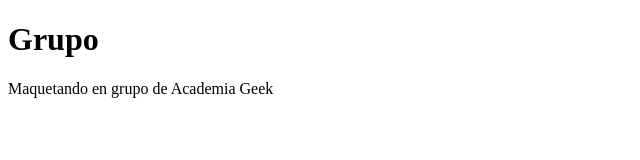
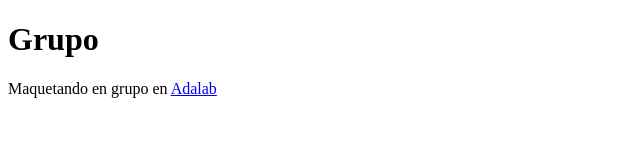
Before and after one commit to lauraflorez520/Hola2, a plain HTML site: page index.html in a window 1280 px wide. Shown: the whole page, without its empty margins (0-640 px from the left). Drawn offline with Linux system fonts and the light colour scheme.

Commit message:
Ancla de footer

```diff
--- a/index.html
+++ b/index.html
@@ -14,7 +14,7 @@
         <secion class="contenido"></secion>
     </main>
     <footer>
-        <p>Maquetando en grupo de Academia Geek</p>
+        <p>Maquetando en grupo en <a href="http://adalab.es">Adalab</a></p>
     </footer>
 </body>
 </html>
```
